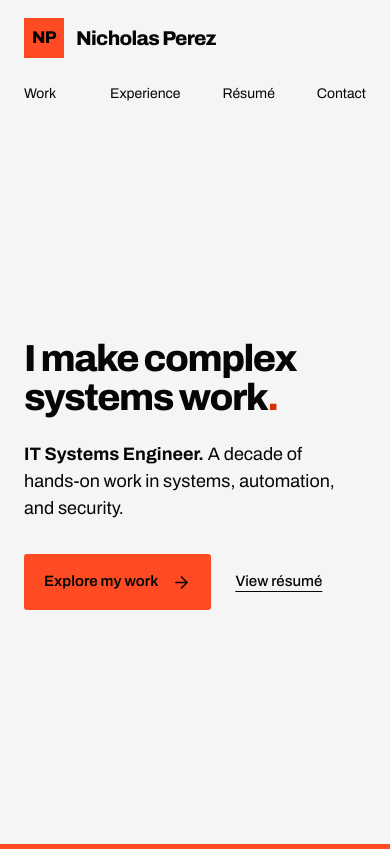
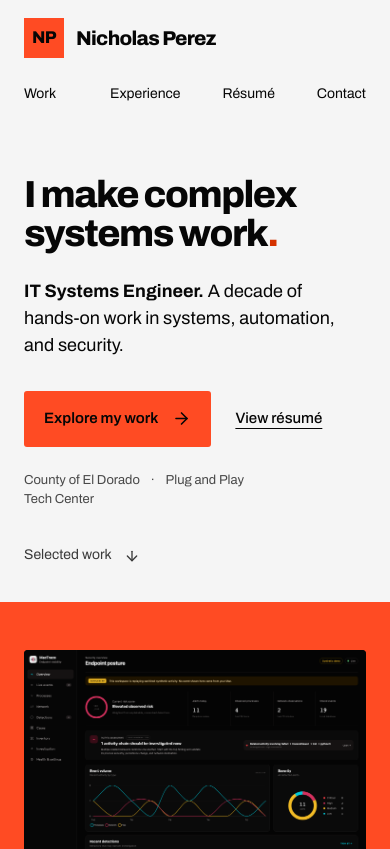
Before and after one commit to nicktperez/My-Website, a React (Vite) app: page / in a window 390 px wide. Shown: the top 849 px of the page. Built offline with nearby package versions, Linux system fonts and the light colour scheme; a web font is replaced by a local one.

Commit message:
Balance landing hero with visible project preview and experience cue

```diff
--- a/src/components/SignalHome.tsx
+++ b/src/components/SignalHome.tsx
@@ -48,6 +48,8 @@ export default function SignalHome() {
               <a className="signal-button signal-button-orange" href="#work">Explore my work <ArrowRight size={19} aria-hidden="true" /></a>
               <a className="signal-text-link signal-resume-link" href={resumeUrl} target="_blank" rel="noreferrer">View résumé</a>
             </div>
+            <p className="signal-hero-experience">County of El Dorado <span aria-hidden="true">·</span> Plug and Play Tech Center</p>
+            <a className="signal-work-cue" href="#work">Selected work <ArrowRight size={16} aria-hidden="true" /></a>
           </section>
           <section className="signal-feature" id="work" aria-labelledby="featured-title">
             <a className="signal-feature-image" href="/work#mactrace" aria-label="Explore MacTrace project details">
--- a/src/components/signal.css
+++ b/src/components/signal.css
@@ -234,3 +234,16 @@
   .signal-actions { gap: 24px; }
   .signal-project h2 { font-size: 32px; }
 }
+
+/* Let the project band enter the opening view without competing with the headline. */
+.signal-hero { min-height: clamp(560px, 70svh, 760px); padding-block: 60px 32px; }
+.signal-hero > .signal-hero-experience { font-size: 14px; line-height: 1.5; font-weight: 400; color: oklch(40% 0 0); margin-top: 28px; max-width: none; }
+.signal-hero-experience span { padding-inline: 8px; }
+.signal-work-cue { display: inline-flex; align-items: center; gap: 12px; min-height: 44px; margin-top: 44px; font-size: 14px; color: oklch(35% 0 0); }
+.signal-work-cue svg { transform: rotate(90deg); }
+.signal-work-cue:hover { text-decoration: underline; text-underline-offset: 5px; }
+@media(max-width:540px) {
+  .signal-hero { min-height: 0; padding-block: 44px 24px; }
+  .signal-hero > .signal-hero-experience { font-size: 13px; max-width: 34ch; margin-top: 24px; }
+  .signal-work-cue { margin-top: 24px; }
+}
```
Also changed, not shown: 1 other file (tests, documents, lock files or other folders).
